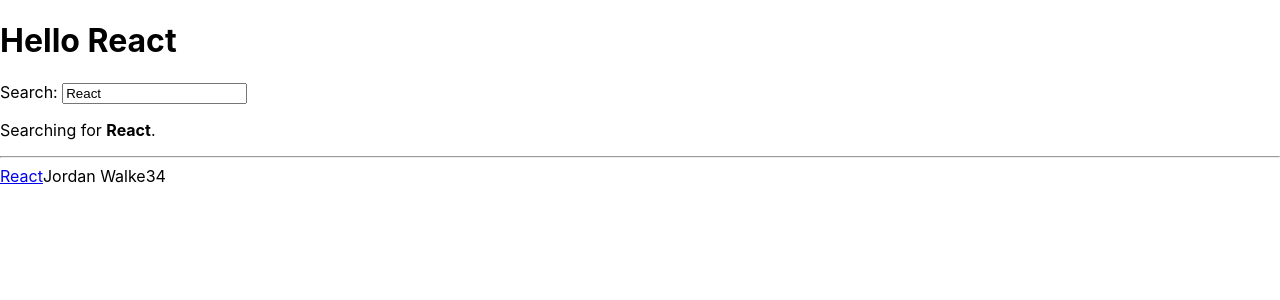
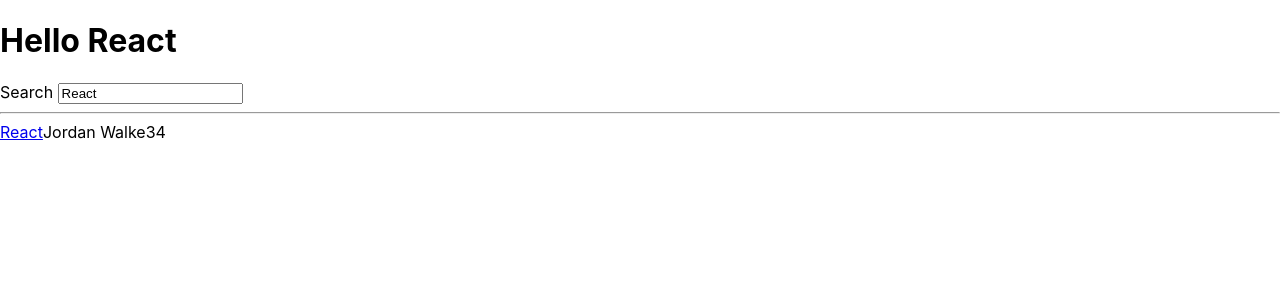
Before and after one commit to elieonline/react_app, a React (Create React App) app: page / in a window 1280 px wide. Shown: the top 300 px of the page. Built offline with nearby package versions, Linux system fonts and the light colour scheme.

Commit message:
resuable component

```diff
--- a/src/App.js
+++ b/src/App.js
@@ -46,24 +46,24 @@
   return (
     <div>
       <h1> Hello {title} </h1>
-      <Search onSearch={handleSearch} searchTerm={searchTerm} />
+      <InputWithLabel
+        id="search"
+        label="Search"
+        value={searchTerm}
+        onInputChange={handleSearch}
+      />
       <hr />
       <List list={searchedStories} />
     </div>
   );
 };
 
-const Search = ({ onSearch, searchTerm }) => {
-  return (
-    <div>
-      <label htmlFor="search"> Search: </label>{" "}
-      <input id="search" type="text" value={searchTerm} onChange={onSearch} />
-      <p>
-        Searching for <strong>{searchTerm}</strong>.
-      </p>
-    </div>
-  );
-};
+const InputWithLabel = ({ id, label, value, type = "text", onInputChange }) => (
+  <>
+    <label htmlFor={id}>{label}</label>&nbsp;
+    <input id={id} type={type} value={value} onChange={onInputChange} />
+  </>
+);
 
 const List = ({ list }) =>
   list.map((item) => <Item key={item.objectID} item={item} />);
```
